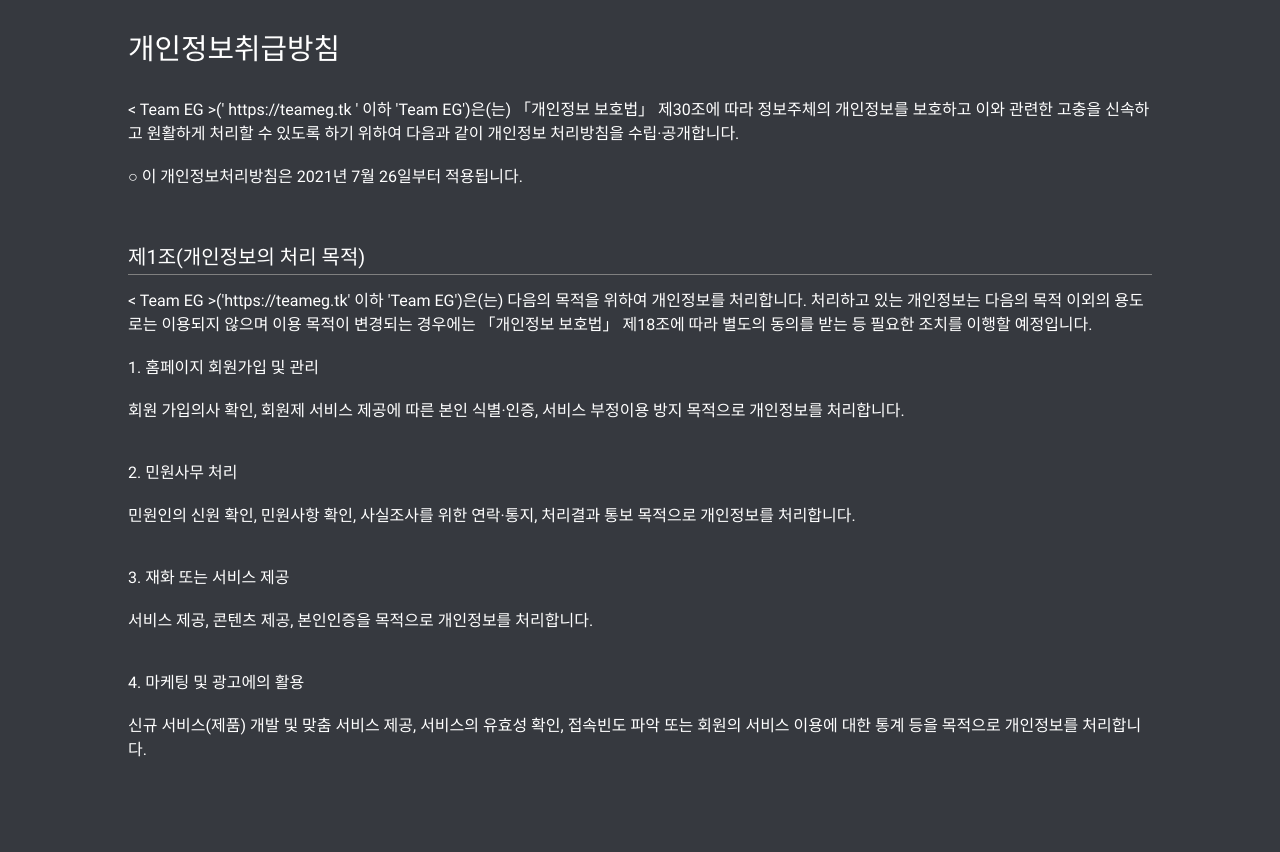
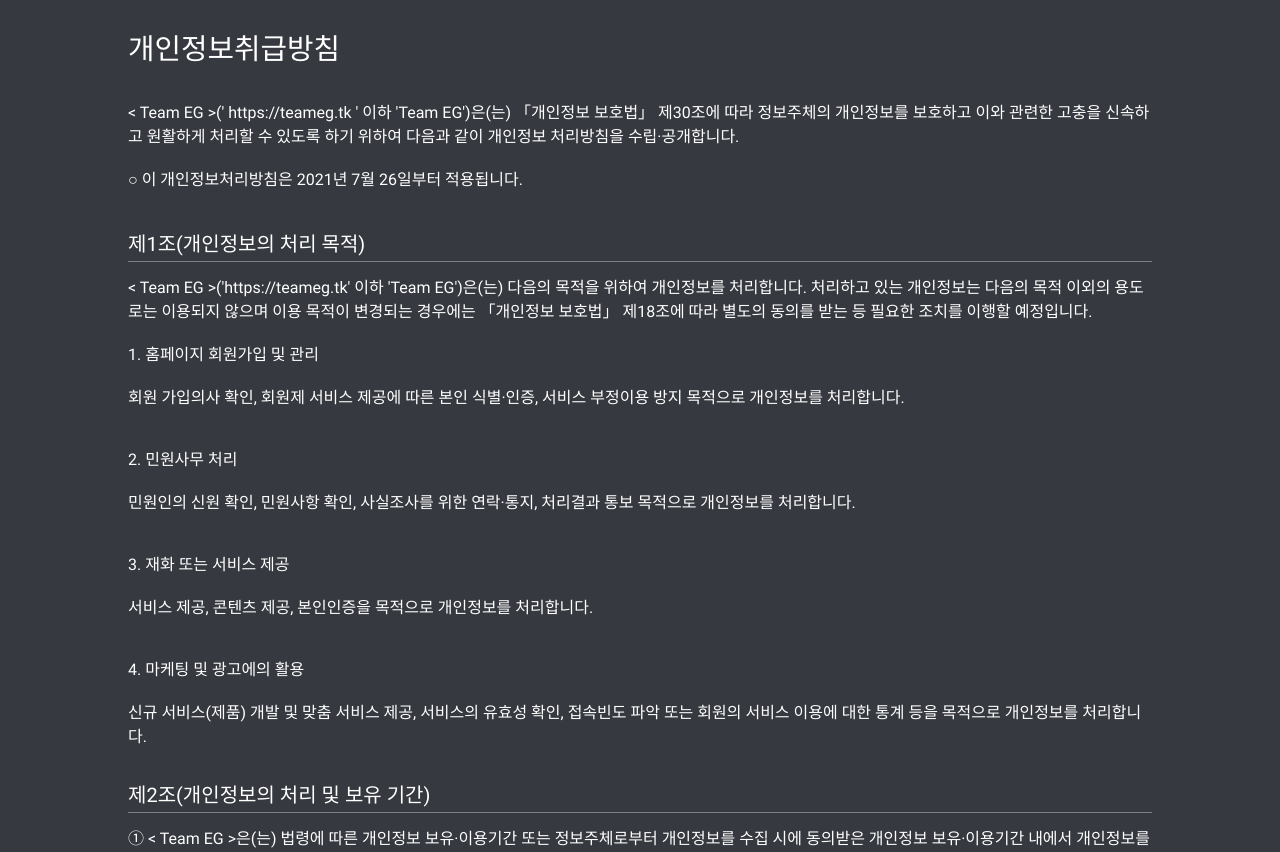
Before and after one commit to Team-EG/Team-EG.github.io, a plain HTML site: page privacyPolicy.html in a window 1280 px wide. Shown: the part 83-935 px from the top of the page. Drawn offline with Linux system fonts and the light colour scheme.

Commit message:
약간 수정 !

```diff
--- a/css/privacyPolicy.css
+++ b/css/privacyPolicy.css
@@ -1,7 +1,7 @@
 .title1 {
     font-size: 1.25rem;
     padding-bottom: 0.25rem;
-    margin-top: 1.5rem;
+    margin-top: 2rem;
     margin-bottom: 0.75rem;
     border-bottom: 1px solid #808080;
 }
--- a/privacyPolicy.html
+++ b/privacyPolicy.html
@@ -13,12 +13,13 @@
 <body style="width:100%; margin:0">
     <div id="main" style="width:80vw; margin-left:10%;">
         <p class="middleTitle">개인정보취급방침</p>
-        <p>
+        <p style="margin: 2rem 0 0 0">
             &lt; Team EG &gt;(&apos; https://teameg.tk &apos; 이하 &apos;Team EG&apos;)은(는) 「개인정보 보호법」 제30조에 따라 정보주체의 개인정보를 보호하고 이와 관련한 고충을 신속하고 원활하게 처리할 수 있도록 하기 위하여 다음과 같이 개인정보 처리방침을 수립·공개합니다.<br>
             <br>
             ○ 이 개인정보처리방침은 2021년 7월 26일부터 적용됩니다.<br>
             <br>
             <br>
+        </p>
         <p class="title1 start">제1조(개인정보의 처리 목적)</p>
             &lt; Team EG &gt;(&apos;https://teameg.tk&apos; 이하 &apos;Team EG&apos;)은(는) 다음의 목적을 위하여 개인정보를 처리합니다. 처리하고 있는 개인정보는 다음의 목적 이외의 용도로는 이용되지 않으며 이용 목적이 변경되는 경우에는 「개인정보 보호법」 제18조에 따라 별도의 동의를 받는 등 필요한 조치를 이행할 예정입니다.<br>
             <br>
@@ -40,10 +41,6 @@
             4. 마케팅 및 광고에의 활용<br>
             <br>
             신규 서비스(제품) 개발 및 맞춤 서비스 제공, 서비스의 유효성 확인, 접속빈도 파악 또는 회원의 서비스 이용에 대한 통계 등을 목적으로 개인정보를 처리합니다.<br>
-            <br>
-            <br>
-            <br>
-            <br>
         <p class="title1">제2조(개인정보의 처리 및 보유 기간)</p>
             ① &lt; Team EG &gt;은(는) 법령에 따른 개인정보 보유·이용기간 또는 정보주체로부터 개인정보를 수집 시에 동의받은 개인정보 보유·이용기간 내에서 개인정보를 처리·보유합니다.<br>
             <br>
@@ -60,16 +57,10 @@
             <br>
             4.&lt;마케팅 및 광고에의 활용&gt;<br>
             &lt;마케팅 및 광고에의 활용&gt;와 관련한 개인정보는 수집.이용에 관한 동의일로부터 준영구 기간까지 위 이용목적을 위하여 보유.이용됩니다.<br>
-            <br>
-            <br>
-            <br>
         <p class="title1">제3조(개인정보처리 위탁)</p>
             ① &lt; Team EG &gt;은(는) 그 어떤 개인정보도 위탁처리하지 않습니다.<br>
             <br>
             ② 위탁업무의 내용이나 수탁자가 변경될 경우에는 지체없이 본 개인정보 처리방침을 통하여 공개하도록 하겠습니다.<br>
-            <br>
-            <br>
-            <br>
         <p class="title1">제4조(정보주체와 법정대리인의 권리·의무 및 그 행사방법)</p>
             ① 정보주체는 Team EG에 대해 언제든지 개인정보 열람·정정·삭제·처리정지 요구 등의 권리를 행사할 수 있습니다.<br>
             <br>
@@ -82,9 +73,6 @@
             ⑤ 개인정보의 정정 및 삭제 요구는 다른 법령에서 그 개인정보가 수집 대상으로 명시되어 있는 경우에는 그 삭제를 요구할 수 없습니다.<br>
             <br>
             ⑥ Team EG은(는) 정보주체 권리에 따른 열람의 요구, 정정·삭제의 요구, 처리정지의 요구 시 열람 등 요구를 한 자가 본인이거나 정당한 대리인인지를 확인합니다.<br>
-            <br>
-            <br>
-            <br>
         <p class="title1">제5조(처리하는 개인정보의 항목 작성)</p>
             ① &lt; Team EG &gt;은(는) 다음의 개인정보 항목을 처리하고 있습니다.<br>
             <br>
@@ -100,8 +88,6 @@
             <br>
             4&lt; 마케팅 및 광고에의 활용 &gt;<br>
             필수항목 : 디스코드 사용자 ID, 디스코드 서버 ID<br>
-            <br>
-            <br>
         <p class="title1">제6조(개인정보의 파기)</p>
             ① &lt; Team EG &gt; 은(는) 개인정보 보유기간의 경과, 처리목적 달성 등 개인정보가 불필요하게 되었을 때에는 지체없이 해당 개인정보를 파기합니다.<br>
             <br>
@@ -114,9 +100,6 @@
             <br>
             2. 파기방법<br>
             전자적 파일 형태의 정보는 기록을 재생할 수 없는 기술적 방법을 사용합니다<br>
-            <br>
-            <br>
-            <br>
         <p class="title1">제7조(개인정보의 안전성 확보 조치)</p>
             &lt; Team EG &gt;은(는) 개인정보의 안전성 확보를 위해 다음과 같은 조치를 취하고 있습니다.<br>
             <br>
@@ -143,13 +126,8 @@
             <br>
             8. 비인가자에 대한 출입 통제<br>
             개인정보를 보관하고 있는 물리적 보관 장소를 별도로 두고 이에 대해 출입통제 절차를 수립, 운영하고 있습니다.<br>
-            <br>
-            <br>
-            <br>
-            <br>
         <p class="title1">제8조(개인정보 자동 수집 장치의 설치•운영 및 거부에 관한 사항)</p>
             Team EG 은(는) 정보주체의 이용정보를 저장하고 수시로 불러오는 ‘쿠키(cookie)’를 사용하지 않습니다.<br>
-            <br>
         <p class="title1">제9조 (개인정보 보호책임자)</p>
             ① Team EG 은(는) 개인정보 처리에 관한 업무를 총괄해서 책임지고, 개인정보 처리와 관련한 정보주체의 불만처리 및 피해구제 등을 위하여 아래와 같이 개인정보 보호책임자를 지정하고 있습니다.<br>
             <br>
@@ -158,8 +136,6 @@
             직책 : 관리자 및 개발자<br>
             연락처 : sions04@naver.com<br>
             ※ 개인정보 보호 담당부서로 연결됩니다.<br>
-            <br>
-            <br>
         <p class="title1">제10조(권익침해 구제방법)</p>
             정보주체는 개인정보침해로 인한 구제를 받기 위하여 개인정보분쟁조정위원회, 한국인터넷진흥원 개인정보침해신고센터 등에 분쟁해결이나 상담 등을 신청할 수 있습니다. 이 밖에 기타 개인정보침해의 신고, 상담에 대하여는 아래의 기관에 문의하시기 바랍니다.<br>
             <br>
@@ -171,7 +147,6 @@
             「개인정보보호법」제35조(개인정보의 열람), 제36조(개인정보의 정정·삭제), 제37조(개인정보의 처리정지 등)의 규정에 의한 요구에 대 하여 공공기관의 장이 행한 처분 또는 부작위로 인하여 권리 또는 이익의 침해를 받은 자는 행정심판법이 정하는 바에 따라 행정심판을 청구할 수 있습니다.<br>
             <br>
             ※ 행정심판에 대해 자세한 사항은 중앙행정심판위원회(www.simpan.go.kr) 홈페이지를 참고하시기 바랍니다.<br>
-            <br>
         <p class="title1">제11조(개인정보 처리방침 변경)</p>
             ① 이 개인정보처리방침은 2021년 7월 26일부터 적용됩니다.
         </p>
```
